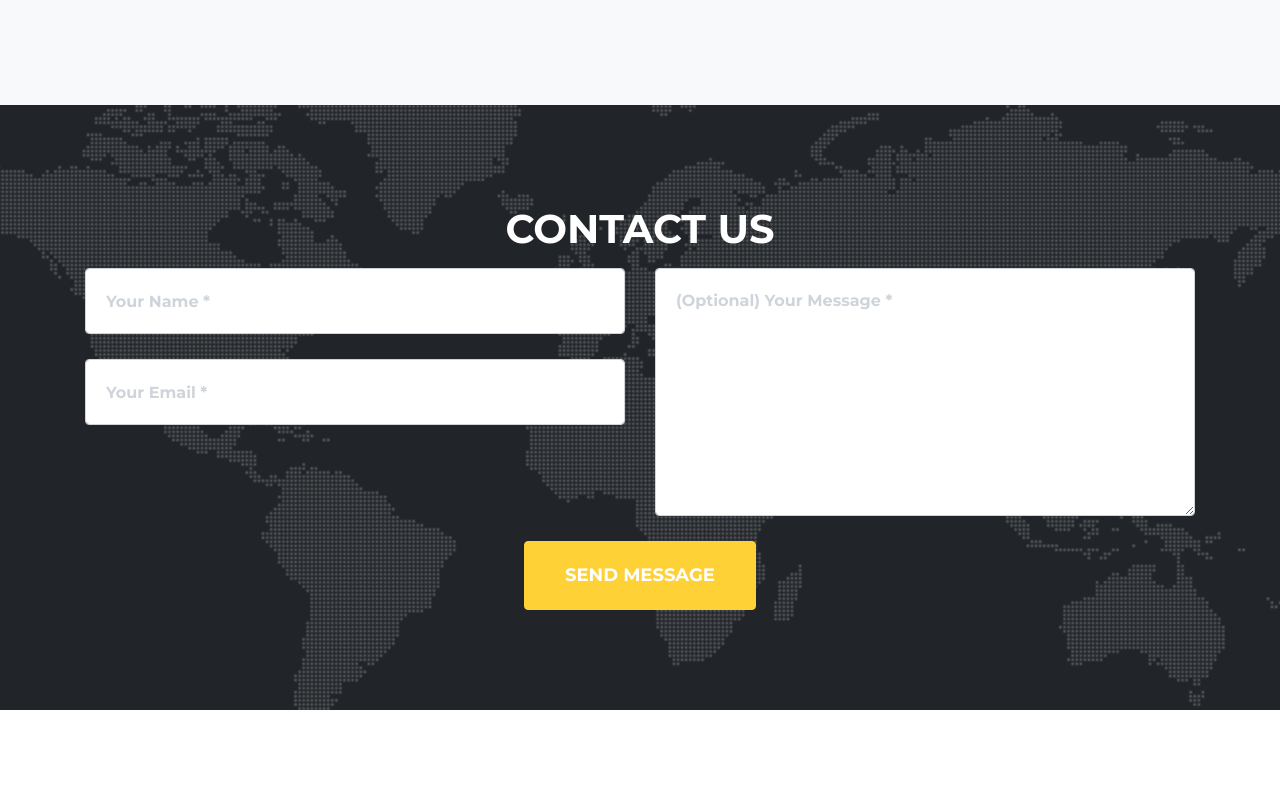
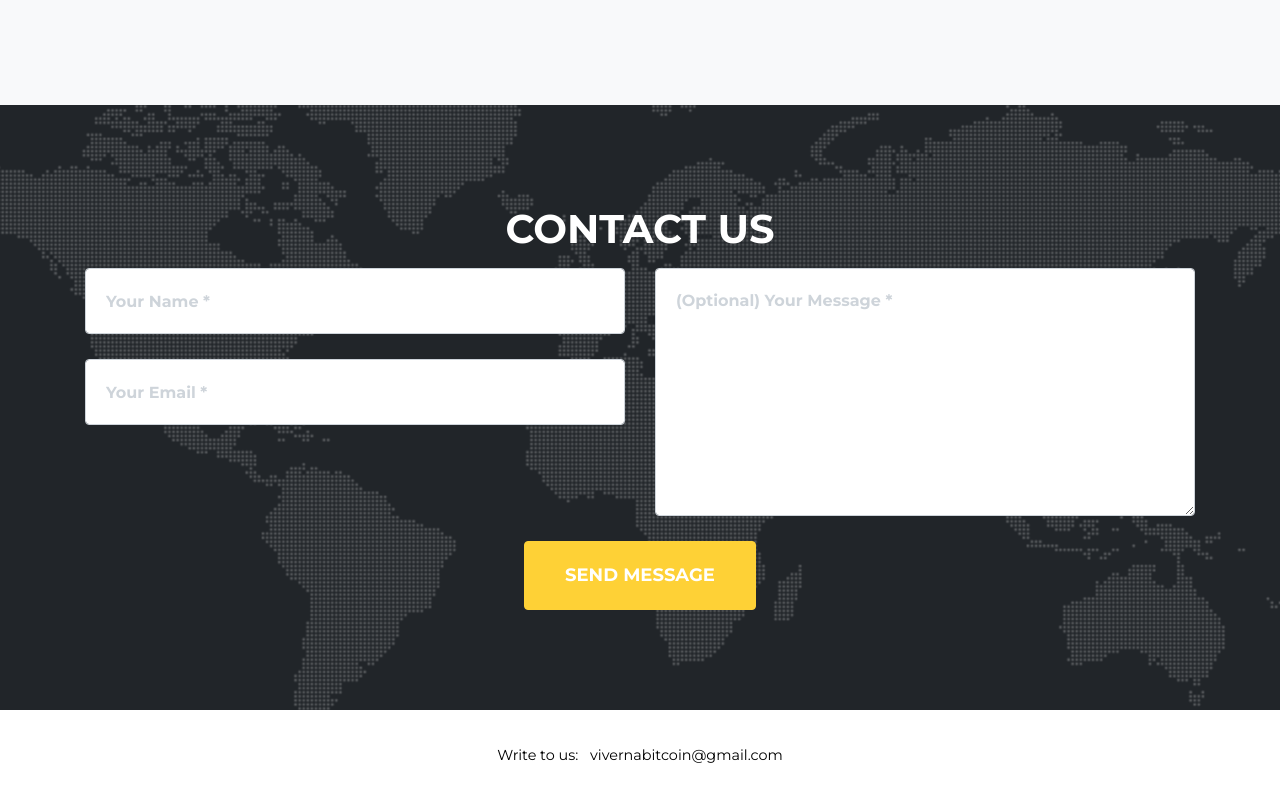
Before and after one commit to viverna-dev/viverna-site, a plain HTML site: page index.html in a window 1280 px wide. Shown: the part 1817-2617 px from the top of the page. Before the commit the page ends 2527 px from the top, so only its background shows below. Drawn offline with Linux system fonts and the light colour scheme; a web font is replaced by a local one.

Commit message:
content! Add footer with mail contact

```diff
--- a/css/main.css
+++ b/css/main.css
@@ -148,6 +148,10 @@ img::-moz-selection {
 
 #mainNav .navbar-nav .nav-item .nav-link.active, #mainNav .navbar-nav .nav-item .nav-link:hover {
   color: #fed136;
+}
+
+.color-black {
+  color: black;
 }
 
 @media (min-width: 992px) {
--- a/index.html
+++ b/index.html
@@ -125,6 +125,24 @@
     </div>
   </section>
 
+    <!-- Footer -->
+    <footer class="footer">
+      <div class="container">
+        <div class="row align-items-center">
+          <div class="col-md-12">
+            <ul class="list-inline quicklinks">
+              <li class="list-inline-item">
+                <a class="color-black" href="#">Write to us:</a>
+              </li>
+              <li class="list-inline-item">
+                <a class="color-black" href="mailto:vivernabitcoin@gmail.com">vivernabitcoin@gmail.com</a>
+              </li>
+            </ul>
+          </div>
+        </div>
+      </div>
+    </footer>
+
   <!-- Bootstrap core JavaScript -->
   <script src="vendor/jquery/jquery.min.js"></script>
   <script src="vendor/bootstrap/js/bootstrap.bundle.min.js"></script>
```
